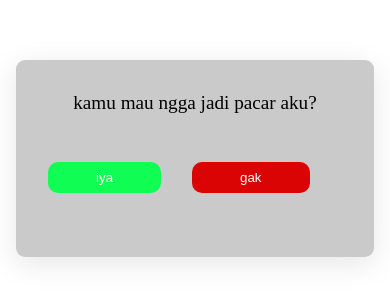
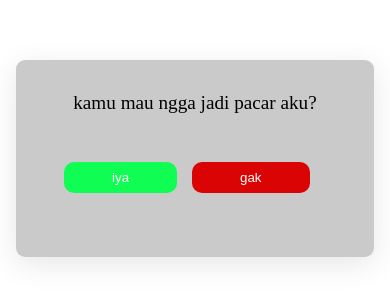
Before and after one commit to kak-rul/sahrul.github.io, a plain HTML site: page index.html in a window 390 px wide. Shown: the part 264-566 px from the top of the page. Drawn offline with Linux system fonts and the light colour scheme.

Commit message:
mengubah style.css

```diff
--- a/style.css
+++ b/style.css
@@ -103,7 +103,7 @@
 
     .btn-iya {
         position: relative;
-        left: 1rem;
+        left: 2rem;
     }
 
     .btn-gak {
```
